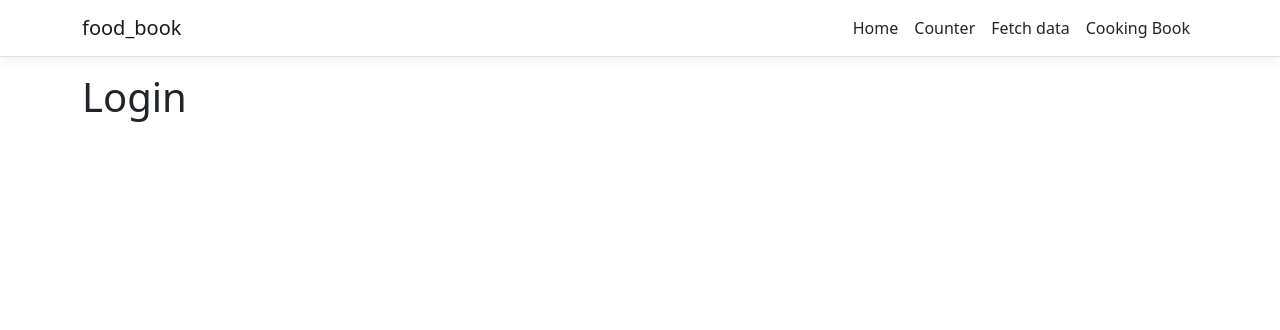
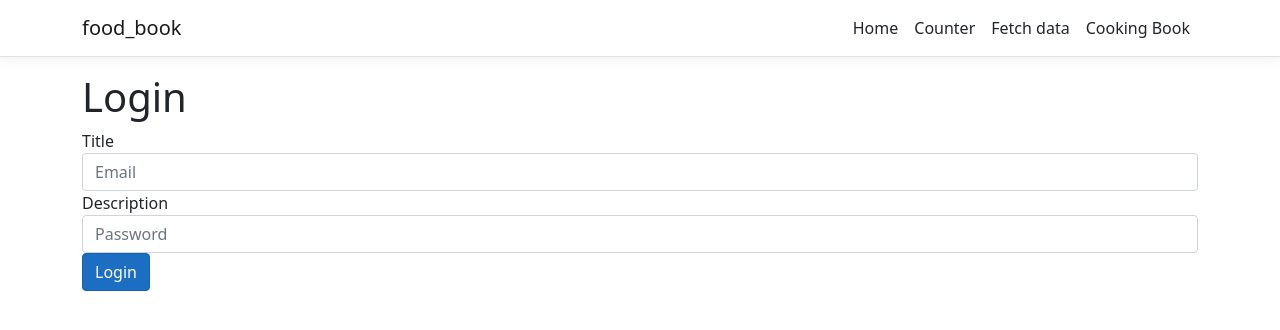
Before and after one commit to dperkowski/food-book, a React (Create React App) app in the folder ClientApp/: page /login in a window 1280 px wide. Shown: the top 330 px of the page. Built offline with nearby package versions, Linux system fonts and the light colour scheme.

Commit message:
Menu form created

```diff
--- a/ClientApp/src/pages/Login/index.js
+++ b/ClientApp/src/pages/Login/index.js
@@ -9,44 +9,65 @@ const CookingBook = () => {
     isVisible: true,
   };
 
-  const [recipeList, setRecipeList] = useState([
+  const [userList, setUserList] = useState([
     {
       id: 0,
-      title: "Recipe title 0",
-      description:
-        "Lorem, ipsum dolor sit amet consectetur adipisicing elit. Quisquam optio maiores eligendi modi accusantium, consequatur consequuntur, fuga culpa obcaecati quis tenetur eius eos unde. Omnis, illo. Vero sapiente quisquam numquam?",
-      isFav: false,
-      isVisible: true,
-    },
-    {
-      id: 1,
-      title: "Recipe title 1",
-      description:
-        "Lorem, ipsum dolor sit amet consectetur adipisicing elit. Quisquam optio maiores eligendi modi accusantium, consequatur consequuntur, fuga culpa obcaecati quis tenetur eius eos unde. Omnis, illo. Vero sapiente quisquam numquam?",
-      isFav: false,
-      isVisible: true,
-    },
-    {
-      id: 2,
-      title: "Recipe title 2",
-      description:
-        "Lorem, ipsum dolor sit amet consectetur adipisicing elit. Quisquam optio maiores eligendi modi accusantium, consequatur consequuntur, fuga culpa obcaecati quis tenetur eius eos unde. Omnis, illo. Vero sapiente quisquam numquam?",
-      isFav: true,
-      isVisible: true,
-    },
-    {
-      id: 3,
-      title: "Recipe title 3",
-      description:
-        "Lorem, ipsum dolor sit amet consectetur adipisicing elit. Quisquam optio maiores eligendi modi accusantium, consequatur consequuntur, fuga culpa obcaecati quis tenetur eius eos unde. Omnis, illo. Vero sapiente quisquam numquam?",
-      isFav: true,
-      isVisible: true,
+      email: "test@test.pl",
+      password: "",
     },
   ]);
+  const [loggedUser, setLoggedUser] = useState();
+  const [loginValue, setLoginValue] = useState({});
+
+  const handleLoginInputChange = (e, type) => {
+    const newLoginValue = { ...loginValue };
+    if (type === "email") {
+      newLoginValue.email = e.target.value;
+      setLoginValue(newLoginValue);
+    } else if (type === "password") {
+      newLoginValue.password = e.target.value;
+    }
+    setLoginValue(newLoginValue);
+  };
+
+  const handleLoginSubmit = (e) => {
+    e.preventDefault();
+  };
+
+  const loginForm = (
+    <form onSubmit={handleLoginSubmit}>
+      <div className="form-group">
+        <label>Title</label>
+        <input
+          type="text"
+          className="form-control"
+          aria-describedby="recipeTitle"
+          placeholder="Email"
+          value={loginValue.email}
+          onChange={(e) => handleLoginInputChange(e, "email")}
+        ></input>
+      </div>
+      <div className="form-group">
+        <label>Description</label>
+        <input
+          type="password"
+          className="form-control"
+          aria-describedby="recipeTitle"
+          placeholder="Password"
+          value={loginValue.password}
+          onChange={(e) => handleLoginInputChange(e, "password")}
+        ></input>
+      </div>
+      <button type="submit" className="btn btn-primary">
+        Login
+      </button>
+    </form>
+  );
 
   return (
     <div>
       <h1>Login</h1>
+      {loginForm}
     </div>
   );
 };
```
